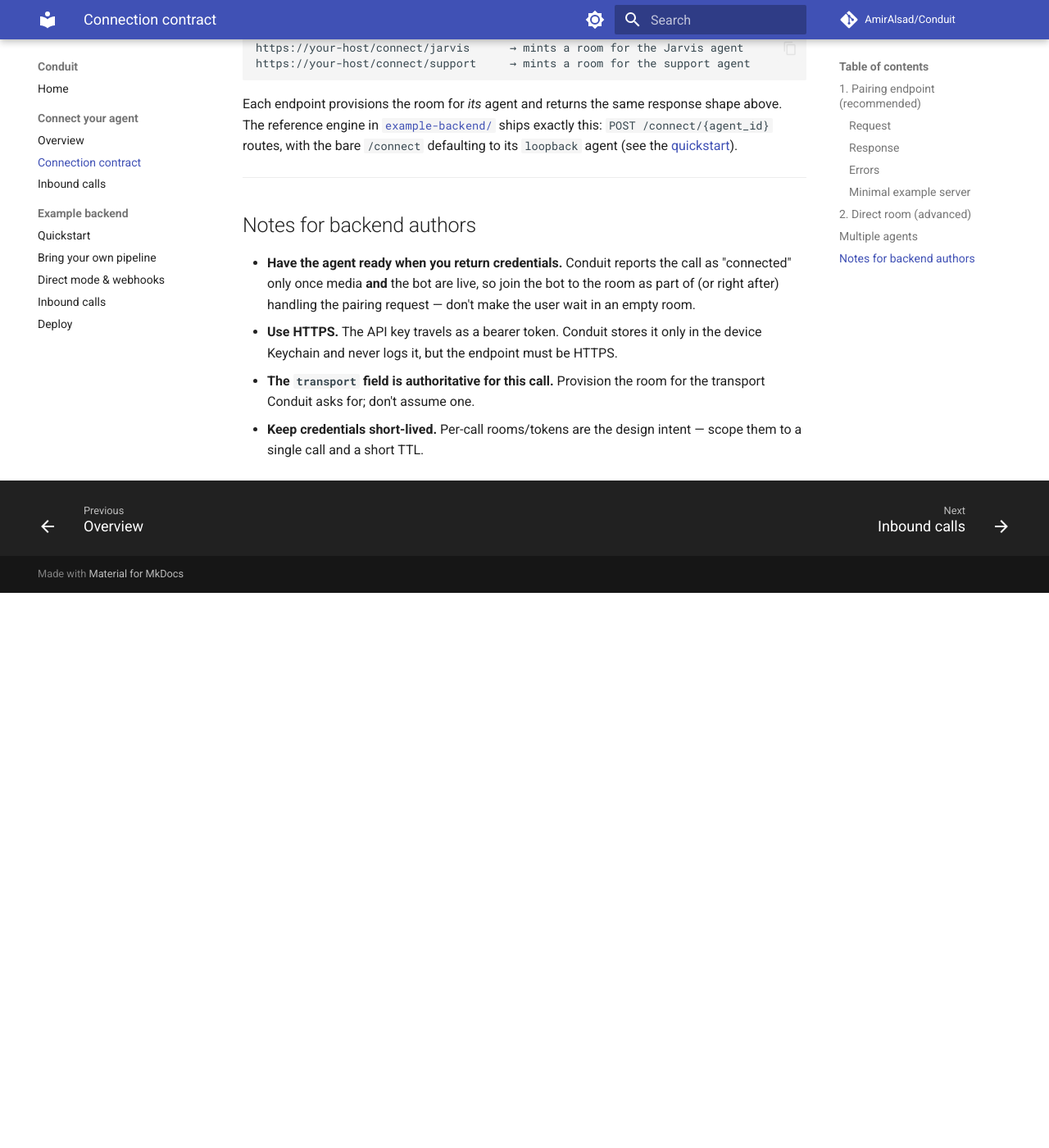
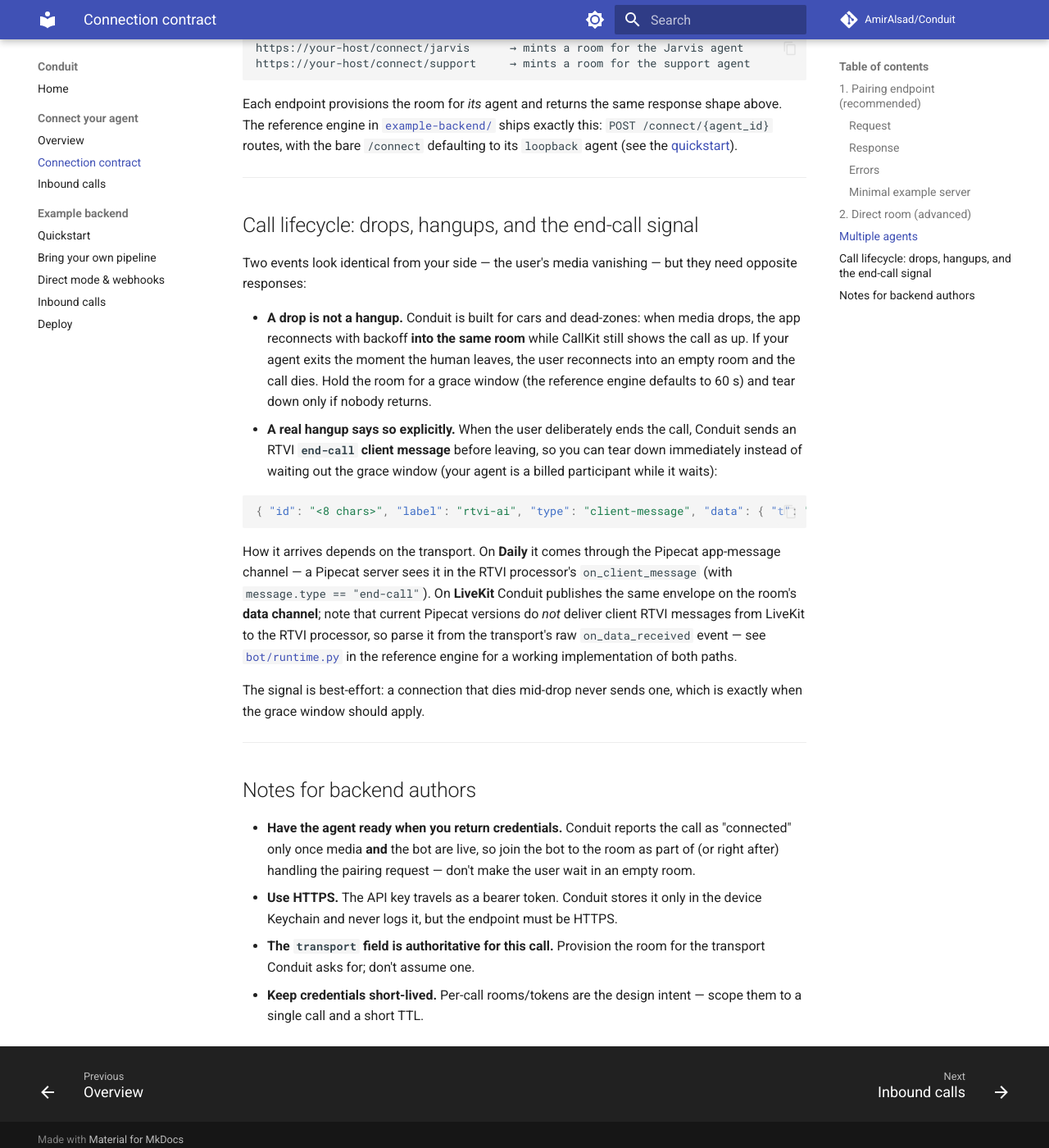
Before and after one commit to AmirAlsad/Conduit, an MkDocs documentation site: the page built from docs/CONNECTION_CONTRACT.md, in a window 1280 px wide and 1400 px high, scrolled down 3744 px. Shown: the whole window at 82% size. Built offline with MkDocs 1.6.1 and Material for MkDocs 9.7.7, drawn with Linux system fonts in a browser that asks for light colours; comment, search, counter and statistics services are not loaded; before the commit the page ends 4467 px from its top, so only the background shows below that.

Commit message:
Docs sweep: call lifecycle in the connection contract; refresh CORE_SYSTEMS
The published contract now covers what happens after connect: drops vs
hangups, the grace-window expectation, and the end-call signal Conduit
sends on both transports (with the LiveKit data-channel arrival path a
Pipecat server must parse itself). bring-your-own-pipeline and
connect-your-agent updated to match; CORE_SYSTEMS catches up on the
engine-availability ordering rule, the end-call seam, ring-status
receipts, save-time registration, and unregister-on-delete.

Co-Authored-By: Claude Fable 5 <noreply@anthropic.com>

````diff
--- a/docs/CONNECTION_CONTRACT.md
+++ b/docs/CONNECTION_CONTRACT.md
@@ -181,6 +181,39 @@ defaulting to its `loopback` agent (see the [quickstart](backend/quickstart.md))
 
 ---
 
+## Call lifecycle: drops, hangups, and the end-call signal
+
+Two events look identical from your side — the user's media vanishing — but they
+need opposite responses:
+
+- **A drop is not a hangup.** Conduit is built for cars and dead-zones: when media
+  drops, the app reconnects with backoff **into the same room** while CallKit still
+  shows the call as up. If your agent exits the moment the human leaves, the user
+  reconnects into an empty room and the call dies. Hold the room for a grace window
+  (the reference engine defaults to 60 s) and tear down only if nobody returns.
+- **A real hangup says so explicitly.** When the user deliberately ends the call,
+  Conduit sends an RTVI **`end-call` client message** before leaving, so you can
+  tear down immediately instead of waiting out the grace window (your agent is a
+  billed participant while it waits):
+
+  ```json
+  { "id": "<8 chars>", "label": "rtvi-ai", "type": "client-message", "data": { "t": "end-call" } }
+  ```
+
+  How it arrives depends on the transport. On **Daily** it comes through the
+  Pipecat app-message channel — a Pipecat server sees it in the RTVI processor's
+  `on_client_message` (with `message.type == "end-call"`). On **LiveKit** Conduit
+  publishes the same envelope on the room's **data channel**; note that current
+  Pipecat versions do *not* deliver client RTVI messages from LiveKit to the RTVI
+  processor, so parse it from the transport's raw `on_data_received` event — see
+  [`bot/runtime.py`](https://github.com/AmirAlsad/Conduit/blob/main/example-backend/bot/runtime.py)
+  in the reference engine for a working implementation of both paths.
+
+  The signal is best-effort: a connection that dies mid-drop never sends one, which
+  is exactly when the grace window should apply.
+
+---
+
 ## Notes for backend authors
 
 - **Have the agent ready when you return credentials.** Conduit reports the call as
````
Also changed, not shown: docs/CORE_SYSTEMS.md (+23 -3 lines), docs/backend/bring-your-own-pipeline.md (+6 -3 lines), docs/connect-your-agent.md (+4 -2 lines).
